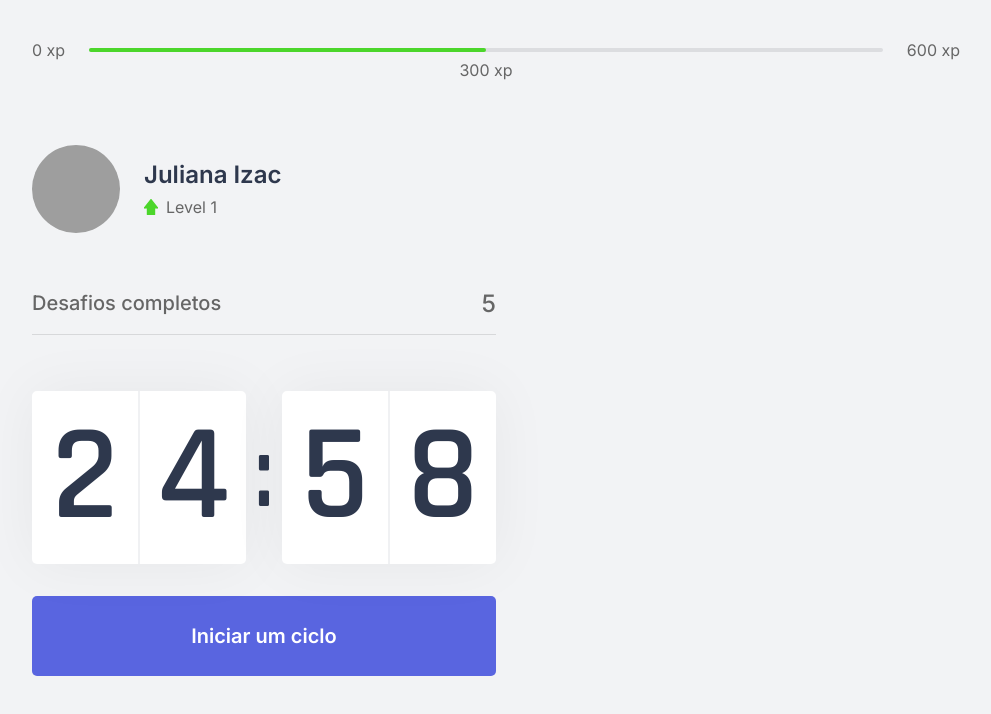
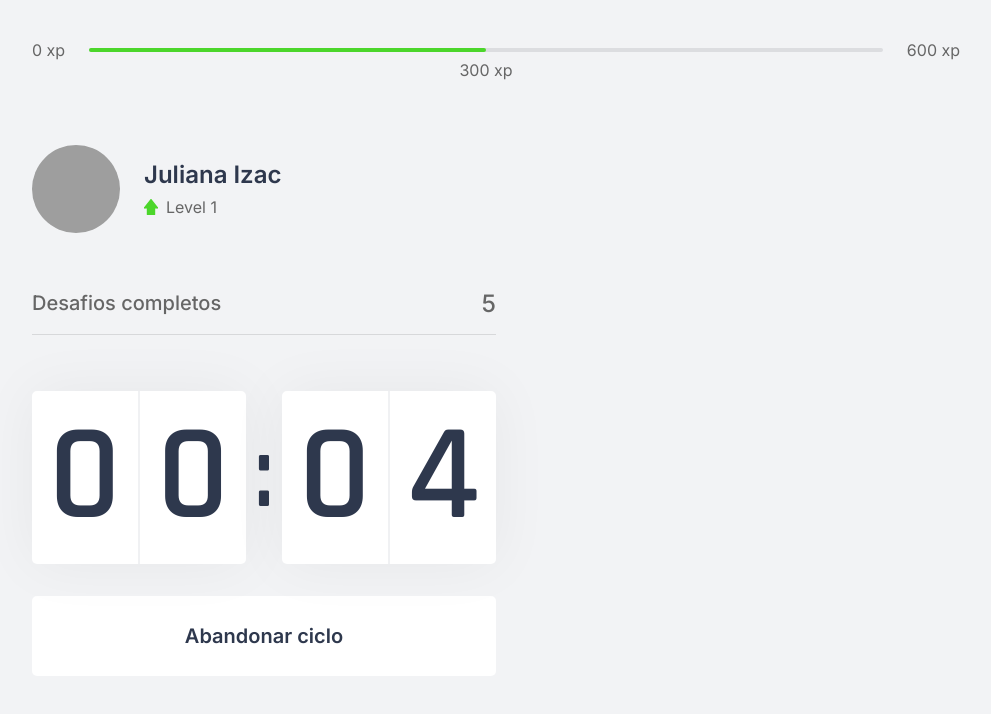
Before and after one commit to julianaizac/moveit-nlw, a Next.js app: page / in a window 1280 px wide. Both pictures are taken after a click on the button "Iniciar um ciclo". Shown: the top 714 px of the page, without its empty margins (144-1135 px from the left). Built offline with nearby package versions, Linux system fonts and the light colour scheme; grey boxes are pictures that could not be loaded.

Commit message:
feat: concluded countdown

```diff
--- a/src/components/Countdown.tsx
+++ b/src/components/Countdown.tsx
@@ -1,10 +1,13 @@
 import { useState, useEffect } from 'react';
 import styles from '../styles/components/Countdown.module.css';
 
+let countdownTimeout: NodeJS.Timeout;
+
 export function Countdown() {
 
-    const [time, setTime] = useState(25 * 60);
-    const [active, setActive] = useState(false);
+    const [time, setTime] = useState(0.1 * 60);
+    const [isActive, setIsActive] = useState(false);
+    const [hasFinished, setHasFinished] = useState(false);
 
     const minutes = Math.floor(time / 60);
     const seconds = time % 60;
@@ -13,16 +16,25 @@
     const [secondLeft, secondRight] = String(seconds).padStart(2, '0').split('');
 
     function startCountdown() {
-        setActive(true);
+        setIsActive(true);
+    }
+
+    function resetCountdown() {
+        clearTimeout(countdownTimeout)
+        setIsActive(false);
+        setTime(0.1 * 60);
     }
 
     useEffect(() => {
-        if (active && time > 0) {
-            setTimeout(() => {
+        if (isActive && time > 0) {
+            countdownTimeout = setTimeout(() => {
                 setTime(time - 1)
             }, 1000)
+        } else if (isActive && time == 0) {
+            setHasFinished(true);
+            setIsActive(false);
         }
-    }, [active, time])
+    }, [isActive, time])
 
     return (
         <div>
@@ -37,11 +49,29 @@
                     <span>{secondRight}</span>
                 </div>
             </div>
-            <button type="button"
-                className={styles.countdownButton}
-                onClick={startCountdown}>
-                Iniciar um ciclo
-            </button>
+            { hasFinished ? (
+                <button disabled className={styles.countdownButton}>
+                    Ciclo encerrado
+                </button>
+            ): (
+                <>
+                    { isActive ? (
+                        <button type="button"
+                            className={`${styles.countdownButton} ${styles.countdownButtonActive}`}
+                            onClick={resetCountdown}>
+                            Abandonar ciclo
+                        </button>
+                    ) : (
+                        <button type="button"
+                        className={ styles.countdownButton }
+                        onClick={startCountdown}>
+                        Iniciar um ciclo
+                        </button>
+                    )}
+                </>
+            )}
+
+
         </div>
     );
 }
--- a/src/pages/index.tsx
+++ b/src/pages/index.tsx
@@ -13,8 +13,6 @@
       <Head>
         <title>Início | move.it</title>
       </Head>
-
-
       <ExperienceBar />
       <section>
         <div>
--- a/src/styles/components/Countdown.module.css
+++ b/src/styles/components/Countdown.module.css
@@ -57,6 +57,22 @@
     transition: background-color 0.2s;
 }
 
-.countdownButton:hover{
+.countdownButton:not(:disabled):hover{
     background: var(--blue-dark);
 }
+
+.countdownButtonActive{
+    background: var(--white);
+    color: var(--title);
+}
+
+.countdownButtonActive:not(:disabled):hover{
+    background: var(--red);
+    color: var(--white);
+}
+
+.countdownButton:disabled{
+    background: var(--white);
+    color: var(--text);
+    cursor: not-allowed;
+}
```
